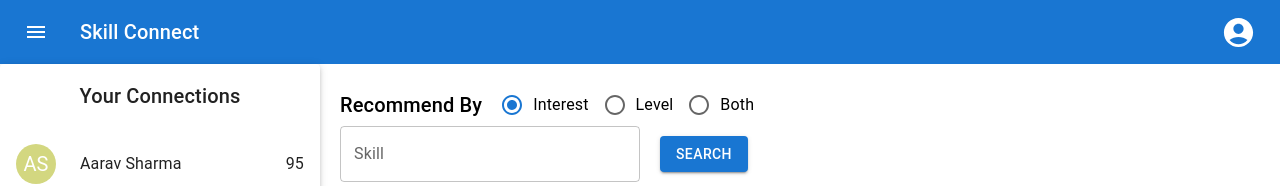
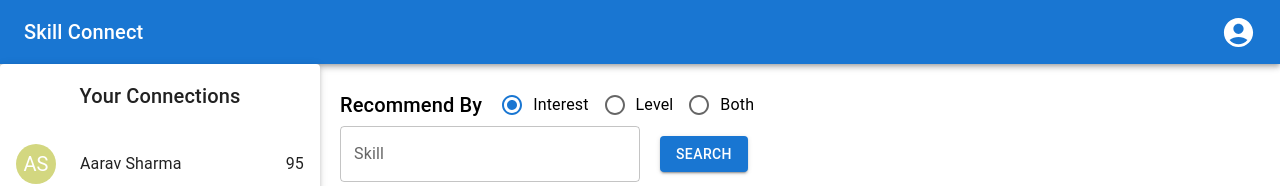
Before and after one commit to SairajKulkarni/capstone, a React (Vite) app in the folder client/: page / in a window 1280 px wide. Shown: the top 186 px of the page. Built offline with nearby package versions, Linux system fonts and the light colour scheme.

Commit message:
Added UI that renders while user connections are being fetched. Refactored and cleaned the Home page code.

```diff
--- a/client/src/pages/Home.jsx
+++ b/client/src/pages/Home.jsx
@@ -1,7 +1,6 @@
-import { useState } from "react";
+import { useEffect, useState } from "react";
 import PropTypes from "prop-types";
 import {
-  Alert,
   AppBar,
   Autocomplete,
   Avatar,
@@ -25,7 +24,6 @@ import {
   Radio,
   RadioGroup,
   Skeleton,
-  Snackbar,
   TextField,
   Toolbar,
   Typography,
@@ -38,39 +36,6 @@ import { useSnackbar } from "notistack";
 import { friends, skills, recommendations } from "../utils/dummyData.js";
 import stringAvatar from "../utils/avatarString.js";
 
-const HomeBox = styled(Box)({
-  height: "100vh",
-  width: "100vw",
-});
-
-const HomeLayoutBox = styled(Box)({
-  height: "calc(100vh - 64px)",
-  width: "100vw",
-  background: "white",
-  display: "flex",
-});
-
-const FriendsPaper = styled(Paper)({
-  height: "100%",
-  width: "25%",
-});
-
-const ContentBox = styled(Box)({
-  height: "100%",
-  width: "75%",
-  padding: "20px",
-  // background: "red"
-});
-
-const FriendsList = styled(List)({
-  height: "90%",
-  overflowY: "scroll",
-});
-
-const FriendsListItem = styled(ListItem)({
-  display: "flex",
-});
-
 const RecommendationsBox = styled(Box)({
   marginTop: "20px",
   display: "flex",
@@ -79,15 +44,6 @@ const RecommendationsBox = styled(Box)({
   gap: "20px",
   height: "80%",
   overflowY: "auto",
-  // paddingTop: "150px",
-});
-
-const RecommendedUserPaper = styled(Paper)({
-  display: "flex",
-  flexDirection: "row",
-  width: "90%",
-  padding: "20px",
-  // height: "200px",
 });
 
 const NavBar = () => {
@@ -103,13 +59,14 @@ const NavBar = () => {
   return (
     <AppBar position="static">
       <Toolbar>
-        <IconButton
+        {/* May be useful later */}
+        {/* <IconButton
           size="large"
           edge="start"
           sx={{ color: "white", mr: "20px" }}
         >
           <MenuIcon />
-        </IconButton>
+        </IconButton> */}
         <Typography variant="h6" sx={{ flexGrow: 1 }}>
           Skill Connect
         </Typography>
@@ -133,21 +90,49 @@ const NavBar = () => {
 };
 
 const ConnectionsSection = () => {
+  const [connections, setConnections] = useState([]);
+  const [connectionsLoading, setConnectionsLoading] = useState(false);
+
+  useEffect(() => {
+    const getConnections = async () => {
+      setConnectionsLoading(true);
+      await new Promise((resolve) => setTimeout(resolve, 1000));
+      // Get connections through an API
+      setConnections(friends);
+      setConnectionsLoading(false);
+    };
+
+    getConnections();
+  }, []);
+
   return (
-    <FriendsPaper elevation={3}>
+    <Paper elevation={3} style={{ height: "100%", width: "25%" }}>
       <Typography variant="h6" align="center" padding={2}>
         Your Connections
       </Typography>
-      <FriendsList>
-        {friends.map((friend) => (
-          <FriendsListItem key={friend._id}>
-            <Avatar {...stringAvatar(friend.name)} />
-            <Typography sx={{ flexGrow: 1 }}>{friend.name}</Typography>
-            <Typography>{friend.score}</Typography>
-          </FriendsListItem>
-        ))}
-      </FriendsList>
-    </FriendsPaper>
+      {connectionsLoading && (
+        <Box
+          style={{
+            display: "flex",
+            justifyContent: "center",
+            marginTop: "20px",
+          }}
+        >
+          <CircularProgress />
+        </Box>
+      )}
+      {!connectionsLoading && connections.length !== 0 && (
+        <List style={{ height: "90%", overflowY: "auto" }}>
+          {connections.map((conn) => (
+            <ListItem key={conn._id} style={{ display: "flex" }}>
+              <Avatar {...stringAvatar(conn.name)} />
+              <Typography sx={{ flexGrow: 1 }}>{conn.name}</Typography>
+              <Typography>{conn.score}</Typography>
+            </ListItem>
+          ))}
+        </List>
+      )}
+    </Paper>
   );
 };
 
@@ -235,7 +220,7 @@ const Home = () => {
         addSnackbar("User not found.", "error");
         break;
       case 400:
-        addSnackbar(`You were already connected with ${name}`, "info");
+        addSnackbar(`You were already connected to ${name}`, "info");
         break;
       case 500:
         addSnackbar("Error connecting users.", "error");
@@ -246,19 +231,24 @@ const Home = () => {
   };
 
   return (
-    <HomeBox>
+    <Box height="100vh" width="100vw">
       {/* Navigation bar */}
       <NavBar />
 
       {/* Main body */}
-      <HomeLayoutBox>
+      <Box
+        style={{
+          height: "calc(100vh - 64px)",
+          width: "100vw",
+          display: "flex",
+        }}
+      >
         {/* Side section to show user's connections */}
         <ConnectionsSection />
 
         {/* Main content */}
-        <ContentBox>
-
-          {/* Form to get user recommendations. State functions to passed to set values */}
+        <Box style={{ height: "100%", width: "75%", padding: "20px" }}>
+          {/* Form to get user recommendations. State functions passed to set values */}
           <RecommendationsForm
             setRecommendationsLoading={setRecommendationsLoading}
             setRecommendedUsers={setRecommendedUsers}
@@ -325,16 +315,15 @@ const Home = () => {
                         >
                           Connect
                         </Button>
-                        <Button variant="contained">View</Button>
                       </CardActions>
                     </Card>
                   </Grid2>
                 ))}
             </Grid2>
           </RecommendationsBox>
-        </ContentBox>
-      </HomeLayoutBox>
-    </HomeBox>
+        </Box>
+      </Box>
+    </Box>
   );
 };
 
```
